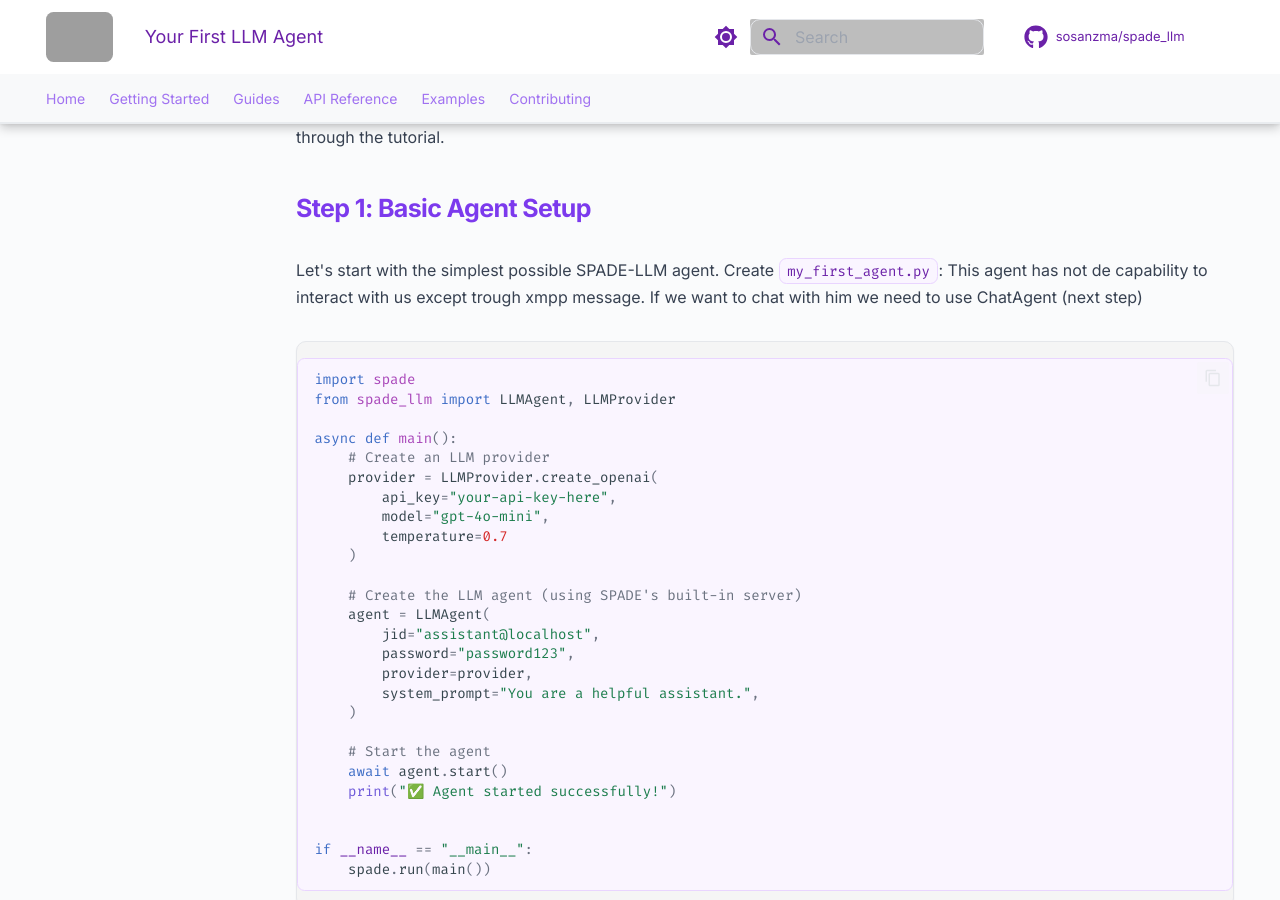
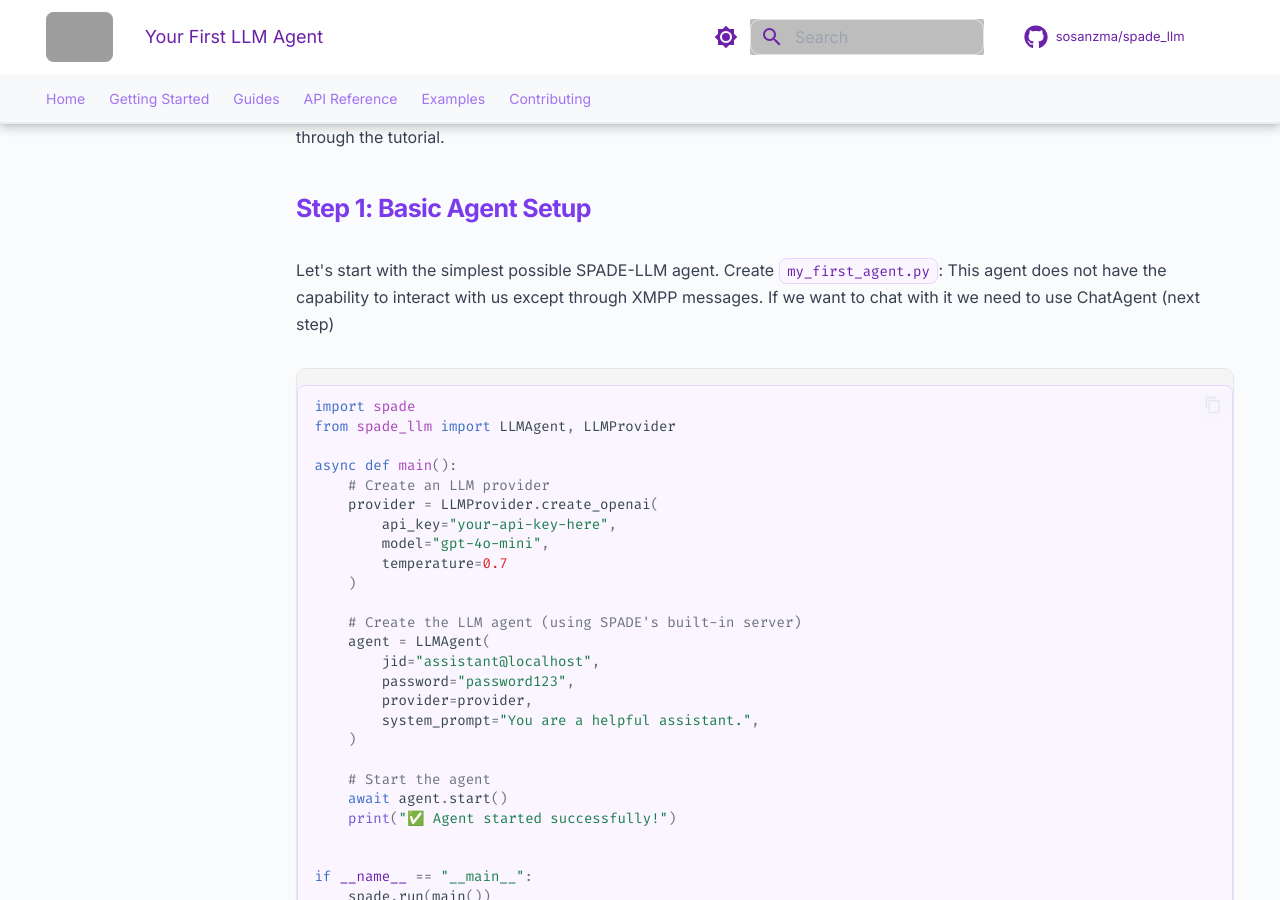
Before and after one commit to sosanzma/spade_llm, an MkDocs documentation site: the page built from docs/docs/getting-started/first-agent.md, in a window 1280 px wide and 900 px high, scrolled down 679 px. Built offline with MkDocs 1.6.1 and Material for MkDocs 9.7.7, drawn with Linux system fonts in a browser that asks for light colours; comment, search, counter and statistics services are not loaded; the version menu is left out; grey boxes are pictures that could not be loaded.

Commit message:
update docs error

````diff
--- a/docs/docs/getting-started/first-agent.md
+++ b/docs/docs/getting-started/first-agent.md
@@ -24,7 +24,7 @@ This eliminates the need for external XMPP servers like Prosody. Keep this runni
 ## Step 1: Basic Agent Setup
 
 Let's start with the simplest possible SPADE-LLM agent. Create `my_first_agent.py`:
-This agent has not de capability to interact with us except trough xmpp message. If we want to chat with him we need to use
+This agent does not have the capability to interact with us except through XMPP messages. If we want to chat with it we need to use
 ChatAgent (next step)
 ```python
 import spade
````
